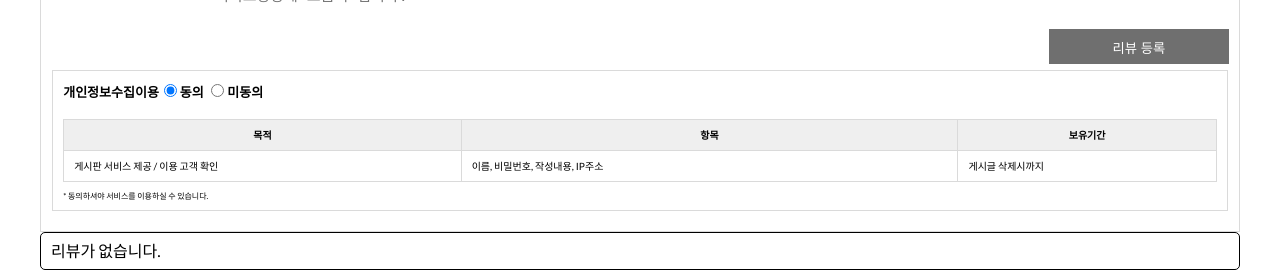
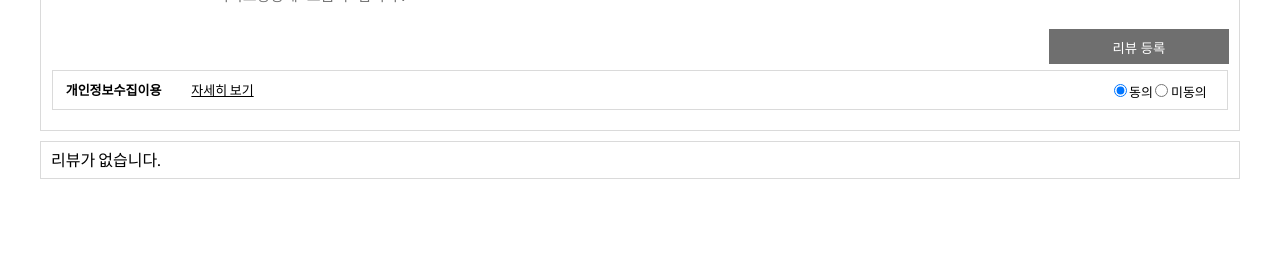
Before and after one commit to yebomlee/fullstack2-1st-keudaran-studio-frontend, a React (Create React App) app: page / in a window 1280 px wide. Shown: the part 826-1096 px from the top of the page. After the commit the page ends 1005 px from the top, so only its background shows below. Built offline with nearby package versions, Linux system fonts and the light colour scheme; a web font is replaced by a local one.

Commit message:
Add: 리뷰 글 발행 검증 로직 추가

```diff
--- a/src/components/Review/Review.js
+++ b/src/components/Review/Review.js
@@ -5,29 +5,64 @@ class Review extends React.Component {
     super();
     this.state = {
       review: '',
+      starRating: 0,
       reviewList: [],
+      isPolicyDetail: false,
+      agreePolicy: { agreePolicyRadio: true, notAgreePolicyRadio: false },
     };
   }
 
-  handleClick = e => {
+  createNewReview = e => {
     e.preventDefault();
+    const { agreePolicy, starRating, review } = this.state;
+    if (agreePolicy.notAgreePolicyRadio)
+      return alert('약관에 동의가 필요합니다.');
+    else if (starRating === 0) return alert('별점을 선택해주세요');
+    else if (review === '') return alert('리뷰 내용을 입력해주세요.');
     this.setState({
-      reviewList: [...this.state.reviewList, { content: this.state.review }],
+      reviewList: [
+        ...this.state.reviewList,
+        { content: this.state.review, rating: +this.state.starRating },
+      ],
       review: '',
     });
   };
 
-  handleReview = event => {
+  handelInputChange = event => {
+    const { name, value } = event.target;
     this.setState({
-      review: event.target.value,
+      [name]: value,
+    });
+  };
+
+  decideStarRating = num => {
+    let star = '';
+    for (let i = 0; i < num; i++) {
+      star += '★';
+    }
+    return star;
+  };
+
+  showPolicyDetail = () => {
+    const { isPolicyDetail } = this.state;
+    this.setState({ isPolicyDetail: !isPolicyDetail });
+  };
+
+  checkPolicyRadio = e => {
+    const { agreePolicy } = this.state;
+    this.setState({
+      agreePolicy: {
+        agreePolicyRadio: !agreePolicy.agreePolicyRadio,
+        notAgreePolicyRadio: !agreePolicy.notAgreePolicyRadio,
+      },
     });
   };
 
   render() {
-    const { reviewList } = this.state;
+    const { reviewList, isPolicyDetail, agreePolicy } = this.state;
     return (
       <div className="Review">
-        {console.log(this.state.reviewList)}
+        {console.log(this.state.agreePolicy)}
         <div className="reviewInner">
           <h1 className="reviewTitle">REVIEW</h1>
           <div className="reviewRate">
@@ -55,7 +90,11 @@ class Review extends React.Component {
           <div className="reviewWrite">
             <form className="reviewForm">
               <div className="howManyStars">
-                <select name="rating" className="starSelector">
+                <select
+                  name="starRating"
+                  className="starSelector"
+                  onChange={this.handelInputChange}
+                >
                   <option value="" selected>
                     -- 별점 선택 --
                   </option>
@@ -68,40 +107,55 @@ class Review extends React.Component {
               </div>
               <textarea
                 className="reviewInput"
-                name="content"
+                value={this.state.review}
+                name="review"
                 placeholder="
                 크다란을 이용해 주셔서 감사합니다. 리뷰는 품질개선과
                 서비스향상에 도움이 됩니다."
-                onChange={this.handleReview}
+                onChange={this.handelInputChange}
               ></textarea>
-              <button className="reviewSubmitButton" onClick={this.handleClick}>
+              <button
+                className="reviewSubmitButton"
+                onClick={this.createNewReview}
+              >
                 {/* 눌렀을때 로그인여부확인 안되어있으면 alert -> 백엔드 연결시 추가해야함*/}
                 리뷰 등록
               </button>
             </form>
             <div className="privacyPolicy">
               <div className="privacyTitle">
-                개인정보수집이용
+                <p className="privacyTitleInner">
+                  <b>개인정보수집이용</b>
+                  <u onClick={this.showPolicyDetail}>자세히 보기</u>
+                </p>
+
+                <div class="privacyRadioBox">
                   <input
                     type="radio"
                     name="agree"
                     value="1"
-                  checked
-                  id="agreeReview"
+                    checked={agreePolicy.agreePolicyRadio}
+                    id="agreePolicyRadio"
+                    onChange={this.checkPolicyRadio}
                   />
-                <label className="agreeOrNot" htmlFor="agreeReview">
-                  <b>동의</b>{' '}
+                  <label className="agreeOrNot" htmlFor="agreePolicyRadio">
+                    <b>동의</b>
                   </label>
                   <input
                     type="radio"
                     name="agree"
                     value="0"
-                  id="notAgreeReview"
+                    checked={agreePolicy.notAgreePolicyRadio}
+                    id="notAgreePolicyRadio"
+                    onChange={this.checkPolicyRadio}
                   />
-                <label className="agreeOrNot" htmlFor="notAgreeReview">
+                  <label className="agreeOrNot" htmlFor="notAgreePolicyRadio">
                     <b>미동의</b>
                   </label>
                 </div>
+              </div>
+              {isPolicyDetail ? (
+                <>
                   <table className="privacyTable">
                     <colgroup>
                       <col width="200"></col>
@@ -136,6 +190,8 @@ class Review extends React.Component {
                   <div className="agreeForFillOut">
                     * 동의하셔야 서비스를 이용하실 수 있습니다.
                   </div>
+                </>
+              ) : null}
             </div>
           </div>
 
@@ -148,14 +204,16 @@ class Review extends React.Component {
                     <li className="createdReview">
                       <div className="starsAndData">
                         <span className="stars">
-                          {review.rating}⭐️⭐️⭐️⭐️⭐️
+                          {this.decideStarRating(review.rating)}
                         </span>
-                        <li className="userId">
+                        <div className="reviewUserInfo">
+                          <span className="userId">
                             서버에서 받아올 아이디 {review.userId}
-                        </li>
-                        <li className="createdAt">
+                          </span>
+                          <span className="createdAt">
                             서버에서 받아올 시간 {review.createdAt}
-                        </li>
+                          </span>
+                        </div>
                       </div>
                       <div className="reviewContent">
                         <textarea
--- a/src/components/Review/Review.scss
+++ b/src/components/Review/Review.scss
@@ -123,18 +123,27 @@
         border: 1px solid #dadada;
 
         .privacyTitle {
-          // @include flexStyle(none, center);
-          @include fontSizeWight(13px, bold);
+          display: flex;
+          justify-content: space-between;
+          flex-direction: row;
           margin: 10px;
-
-          // .agreeOrNot {
-          //   @include fontSizeWight(8px);
-
-          // input {
-          //   width: 8px;
-          //   height: 8px;
-          // }
-          // }
+          font-size: 13px;
+          .privacyTitleInner {
+            margin: 2.5px;
+            b {
+              font-weight: 700;
+              margin-right: 30px;
+            }
+            u {
+              cursor: pointer;
+            }
+          }
+          .privacyRadioBox {
+            margin-right: 10px;
+            input {
+              margin: 2.5px;
+            }
+          }
         }
         .privacyTable {
           margin: 10px 10px 0 10px;
@@ -172,22 +181,27 @@
     // }
     .reviewList {
       width: 100%;
+      margin-top: 10px;
       padding: 10px;
-      border: 1px solid black;
-      border-radius: 5px;
+      border: 1px solid #dadada;
 
       .reviewBlock {
-        // @include flexStyle(center, none);
-
+        margin: 20px 0;
         .createdReview {
           .starsAndData {
+            display: flex;
+            justify-content: space-between;
             .stars {
-              @include flexStyle(none, flex-start);
+              // @include flexStyle(none, flex-start);
+              color: #777;
+            }
+
+            .userId {
+              margin-right: 10px;
             }
 
             .userId,
             .createdAt {
-              @include flexStyle(none, flex-end);
               @include fontSizeWight(12px, none, grey);
             }
           }
@@ -196,6 +210,10 @@
             .reviewContentText {
               width: 100%;
               height: 100px;
+              padding: 10px;
+              margin-top: 5px;
+              border: 1px solid #dadada;
+              outline: none;
               resize: none;
             }
 
```
Lines whose indentation alone changed are shown as unchanged.
